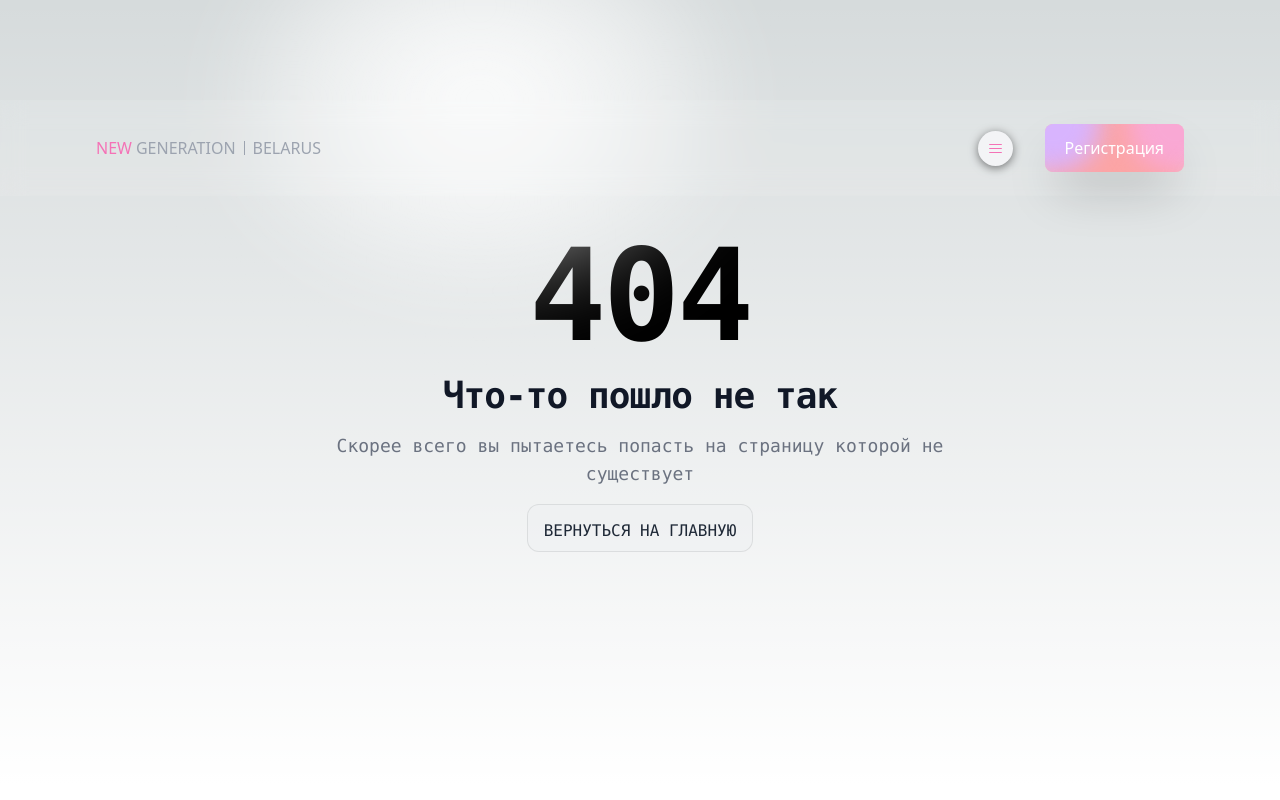
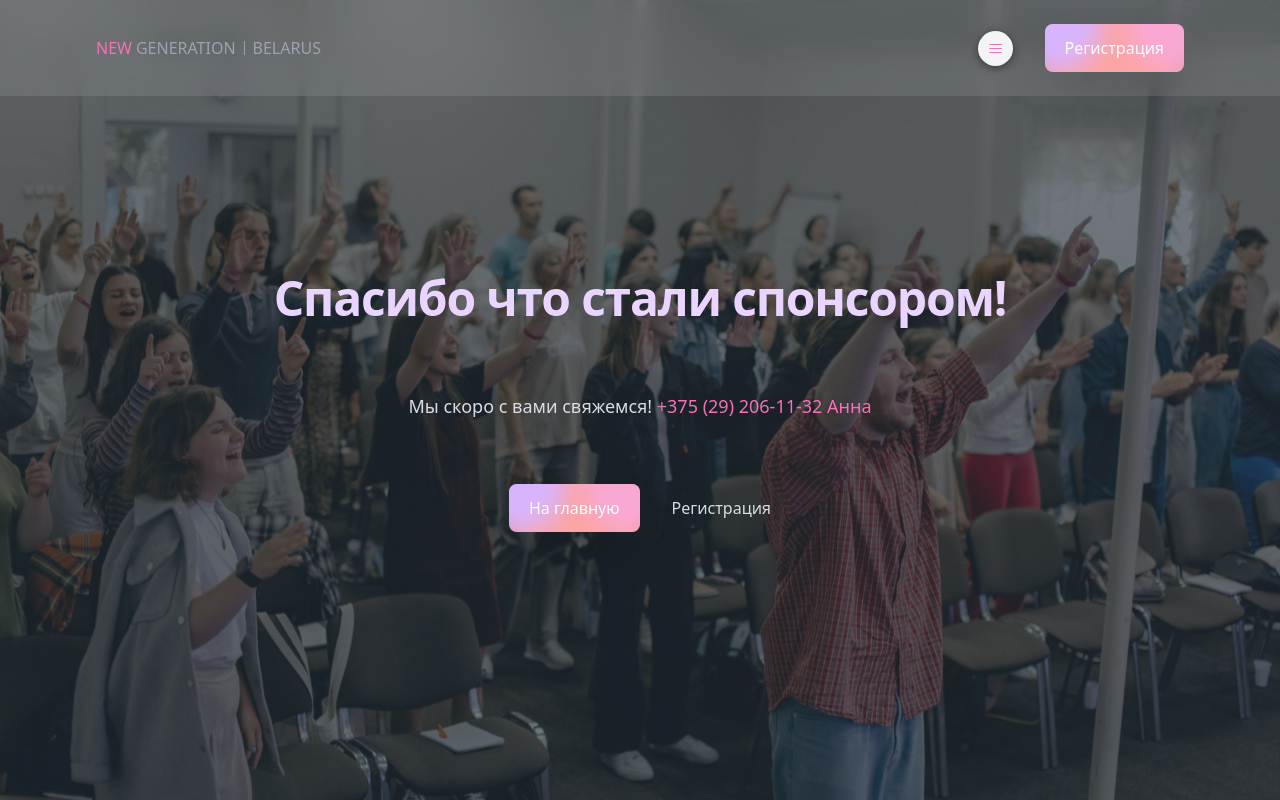
Before and after one commit to LashaLoi/skinia2023, a Next.js app: page /sponsored in a window 1280 px wide. Before the commit this address had no page. Built offline with nearby package versions, Linux system fonts and the light colour scheme.

Commit message:
add sponsors

```diff
--- a/components/Menu/index.tsx
+++ b/components/Menu/index.tsx
@@ -54,6 +54,10 @@ const items = [
     text: "Галерея",
     path: "/gallery",
   },
+  {
+    text: "Спонсортво",
+    path: "/sponsors",
+  },
 ];
 
 export const Menu = () => (
--- /dev/null
+++ b/pages/sponsored.tsx
@@ -0,0 +1,46 @@
+import Link from "next/link";
+
+import { motion } from "framer-motion";
+
+import { Button } from "../components/Button";
+
+export default function RegisteredPage() {
+  return (
+    <div className="lg:mt-0 z-20 flex flex-col items-center justify-between">
+      <div className="hero min-h-screen bg-local md:bg-fixed bg-cover bg-[url(/111.jpg)]">
+        <div className="hero-overlay bg-opacity-60" />
+        <div className="hero-content text-neutral-content flex flex-col py-[100px]">
+          <motion.div
+            initial={{
+              opacity: 0,
+              scale: 0.9,
+            }}
+            animate={{
+              opacity: 1,
+              scale: 1,
+            }}
+            transition={{
+              duration: 0.6,
+            }}
+            className="text-5xl font-extrabold leading-tight tracking-tight text-purple-200"
+          >
+            Спасибо что стали спонсором!
+          </motion.div>
+          <div className="max-w-[700px] py-8 text-lg text-center">
+            <div className="mt-4 mb-4">
+              Мы скоро с вами свяжемся!
+              <span className="text-pink-400"> +375 (29) 206-11-32 Анна</span>
+            </div>
+          </div>
+          <div className="z-50 gap-8 flex items-center">
+            <Link href="/">
+              <Button>На главную</Button>
+            </Link>
+
+            <Link href="/register">Регистрация</Link>
+          </div>
+        </div>
+      </div>
+    </div>
+  );
+}
--- /dev/null
+++ b/pages/sponsors.tsx
@@ -0,0 +1,127 @@
+import { createClientComponentClient } from "@supabase/auth-helpers-nextjs";
+import router from "next/router";
+import { useForm, SubmitHandler } from "react-hook-form";
+import { useState } from "react";
+
+import { Button } from "../components/Button";
+
+type Inputs = {
+  full_name: string;
+  price: string;
+  comment: string;
+  email: string;
+};
+
+export default function RegisterPage() {
+  const { register, handleSubmit } = useForm<Inputs>();
+  const supabase = createClientComponentClient();
+
+  const [error, setError] = useState(false);
+  const [loading, setLoading] = useState(false);
+
+  const onSubmit: SubmitHandler<Inputs> = async (data) => {
+    setLoading(true);
+
+    const user = await supabase.from("s-sponsors").insert<Inputs>([
+      {
+        full_name: data["full_name"] ?? "-",
+        price: data["price"] ?? "-",
+        comment: data["comment"] ?? "-",
+        email: data["email"] ?? "-",
+      },
+    ]);
+
+    if (user.error) {
+      setError(true);
+      setLoading(false);
+
+      return;
+    }
+
+    router.push("/sponsored");
+  };
+
+  return (
+    <div className="flex flex-col items-center justify-between py-[120px] bg-white">
+      <div className="hero min-h-screen">
+        <div className="hero-content text-neutral-content flex flex-col max-w-[700px] w-full">
+          <h1 className="text-3xl font-bold text-pink-400 mb-4">СПОНСОРСТВО</h1>
+          <div className="text-gray-800 w-full text-xl">
+            Заполните все вопросы чтобы стать спонсором{" "}
+            <span className="text-pink-400">СКИНИИ 2023</span>
+          </div>
+          <div className="text-gray-500 w-full text-md">27.07 - 29.07</div>
+          {error && (
+            <div className="alert alert-error mb-4">
+              <svg
+                xmlns="http://www.w3.org/2000/svg"
+                className="stroke-current shrink-0 h-6 w-6"
+                fill="none"
+                viewBox="0 0 24 24"
+              >
+                <path
+                  strokeLinecap="round"
+                  strokeLinejoin="round"
+                  strokeWidth="2"
+                  d="M10 14l2-2m0 0l2-2m-2 2l-2-2m2 2l2 2m7-2a9 9 0 11-18 0 9 9 0 0118 0z"
+                />
+              </svg>
+              <span>
+                Что-то пошло не так, перезагрузите страницу и попробуйте снова
+              </span>
+            </div>
+          )}
+          <form onSubmit={handleSubmit(onSubmit)} className="text-start w-full">
+            <div className="grid gap-4 sm:grid-cols-2 sm:gap-6">
+              <div className="sm:col-span-2">
+                <label className="block text-sm font-medium text-gray-900">
+                  Фамилия Имя
+                  <input
+                    {...register("full_name")}
+                    className="mt-2 bg-gray-50 border border-gray-300 text-gray-900 text-sm rounded-lg focus:ring-primary-600 focus:border-primary-600 block w-full p-2.5 "
+                    required
+                  />
+                </label>
+              </div>
+              <div className="sm:col-span-2">
+                <label className="block text-sm font-medium text-gray-900">
+                  Ваша почта
+                  <input
+                    {...register("email")}
+                    type="email"
+                    className="mt-2 bg-gray-50 border border-gray-300 text-gray-900 text-sm rounded-lg focus:ring-primary-600 focus:border-primary-600 block w-full p-2.5 "
+                    required
+                    placeholder="emailexample@gmail.com"
+                  />
+                </label>
+              </div>
+              <div className="sm:col-span-2">
+                <label className="block text-sm font-medium text-gray-900 ">
+                  Сумма пожертвования
+                  <input
+                    {...register("price")}
+                    className="mt-2 bg-gray-50 border border-gray-300 text-gray-900 text-sm rounded-lg focus:ring-primary-600 focus:border-primary-600 block w-full p-2.5 "
+                    required
+                  />
+                </label>
+              </div>
+
+              <div className="sm:col-span-2">
+                <label className="block  text-sm font-medium text-gray-900 ">
+                  Комментарий
+                  <textarea
+                    {...register("comment")}
+                    rows={8}
+                    className="block mt-2 p-2.5 w-full text-sm text-gray-900 bg-gray-50 rounded-lg border border-gray-300 focus:ring-primary-500 focus:border-primary-500  "
+                  />
+                </label>
+              </div>
+            </div>
+            <div className="h-4" />
+            <Button>{loading ? "Отправка..." : "Отправить"}</Button>
+          </form>
+        </div>
+      </div>
+    </div>
+  );
+}
```
